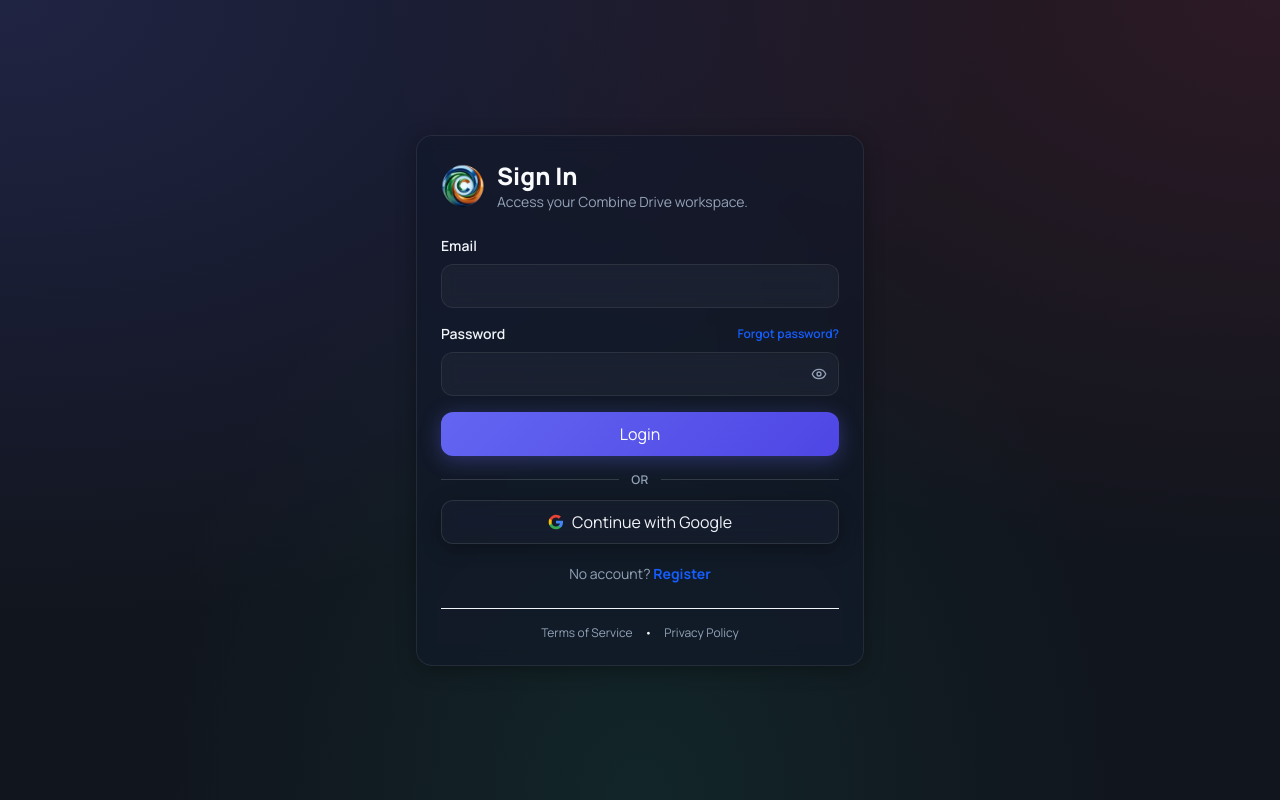
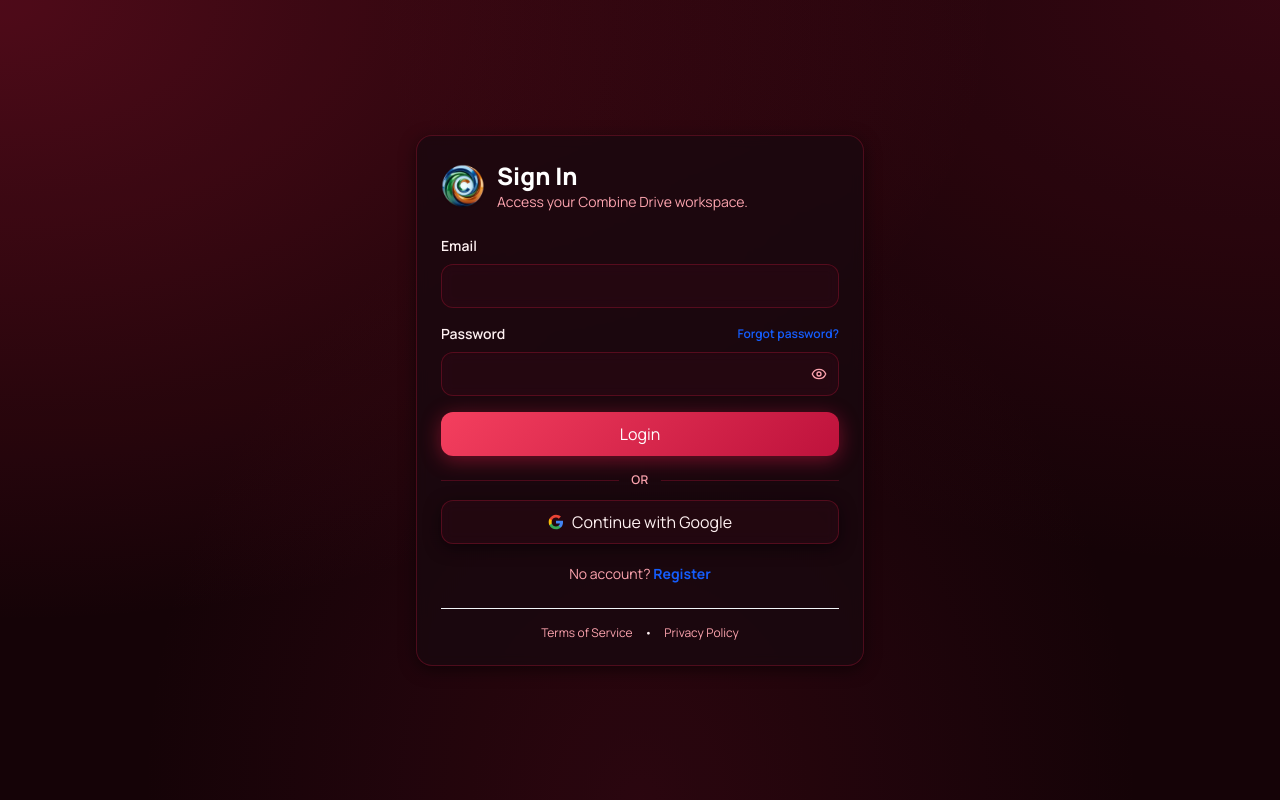
Before and after one commit to Chetan302003/combine-drive, a React (Vite) app in the folder frontend/: page /login in a window 1280 px wide. Built offline with nearby package versions, Linux system fonts and the light colour scheme; no server answers.

Commit message:
feat: add Activity Log and Trash pages with stylesheet and update documentation

```diff
--- a/frontend/src/pages/ActivityLogPage.tsx
+++ b/frontend/src/pages/ActivityLogPage.tsx
@@ -172,7 +172,7 @@ export function ActivityLogPage() {
               const EntityIcon = log.entityType === 'folder' ? Folder : FileText
 
               return (
-                <div key={log.id} className="flex flex-col sm:flex-row sm:items-center justify-between gap-4 p-5 hover:bg-slate-50 transition-colors">
+                <div key={log.id} className="flex flex-col sm:flex-row sm:items-center justify-between gap-4 p-5 hover:bg-slate-100 transition-colors">
                   <div className="flex items-start gap-4">
                     <div className={cn("flex h-9 w-9 items-center justify-center rounded-xl border font-bold shrink-0", badge.bg)}>
                       <badge.icon className="h-4 w-4" />
--- a/frontend/src/pages/TrashPage.tsx
+++ b/frontend/src/pages/TrashPage.tsx
@@ -169,7 +169,7 @@ export function TrashPage() {
               </thead>
               <tbody>
                 {files.map((file) => (
-                  <tr key={file.id} className="border-b border-slate-100 hover:bg-slate-50/50 transition">
+                  <tr key={file.id} className="border-b border-slate-200/40 hover:bg-slate-100 transition-colors">
                     <td className="p-4">
                       <input
                         type="checkbox"
--- a/frontend/src/style.css
+++ b/frontend/src/style.css
@@ -45,41 +45,41 @@
 
 :root.dark {
   --bg-gradient:
-    radial-gradient(at 0% 0%, rgba(99, 102, 241, 0.18) 0px, transparent 55%),
-    radial-gradient(at 100% 0%, rgba(244, 63, 94, 0.12) 0px, transparent 50%),
-    radial-gradient(at 50% 100%, rgba(16, 185, 129, 0.1) 0px, transparent 55%),
-    #090d16;
-  --text-primary: #f1f5f9;
-  --text-secondary: #94a3b8;
-  --text-bold: #f8fafc;
-  --card-bg: rgba(18, 24, 43, 0.55);
-  --card-border: rgba(255, 255, 255, 0.08);
-  --sidebar-bg: rgba(10, 15, 28, 0.65);
-  --sidebar-border: rgba(255, 255, 255, 0.08);
-  --input-bg: rgba(255, 255, 255, 0.04);
-  --input-border: rgba(255, 255, 255, 0.08);
-  --input-focus-bg: rgba(255, 255, 255, 0.08);
-  --shadow-color: rgba(0, 0, 0, 0.3);
-  --shadow-hover: rgba(0, 0, 0, 0.4);
-  --active-nav-bg: linear-gradient(135deg, rgba(99, 102, 241, 0.15) 0%, rgba(244, 63, 94, 0.05) 100%);
-  --active-nav-text: #f8fafc;
-  --active-nav-border: #6366f1;
-  --button-shadow: rgba(99, 102, 241, 0.35);
-  --button-hover-shadow: rgba(99, 102, 241, 0.5);
-  --outline-btn-bg: rgba(255, 255, 255, 0.02);
-  --outline-btn-border: rgba(255, 255, 255, 0.1);
+    radial-gradient(at 0% 0%, rgba(225, 29, 72, 0.28) 0px, transparent 55%),
+    radial-gradient(at 100% 0%, rgba(159, 18, 57, 0.22) 0px, transparent 50%),
+    radial-gradient(at 50% 100%, rgba(136, 19, 55, 0.18) 0px, transparent 55%),
+    #0a0204;
+  --text-primary: #fff1f2;
+  --text-secondary: #fda4af;
+  --text-bold: #ffffff;
+  --card-bg: rgba(24, 9, 15, 0.75);
+  --card-border: rgba(225, 29, 72, 0.25);
+  --sidebar-bg: rgba(18, 6, 11, 0.85);
+  --sidebar-border: rgba(225, 29, 72, 0.2);
+  --input-bg: rgba(225, 29, 72, 0.06);
+  --input-border: rgba(225, 29, 72, 0.25);
+  --input-focus-bg: rgba(225, 29, 72, 0.12);
+  --shadow-color: rgba(0, 0, 0, 0.5);
+  --shadow-hover: rgba(225, 29, 72, 0.25);
+  --active-nav-bg: linear-gradient(135deg, rgba(225, 29, 72, 0.25) 0%, rgba(159, 18, 57, 0.15) 100%);
+  --active-nav-text: #ffffff;
+  --active-nav-border: #f43f5e;
+  --button-shadow: rgba(225, 29, 72, 0.45);
+  --button-hover-shadow: rgba(225, 29, 72, 0.65);
+  --outline-btn-bg: rgba(225, 29, 72, 0.05);
+  --outline-btn-border: rgba(225, 29, 72, 0.25);
 
   /* Overrides for Tailwind Slate Utilities in Dark Mode */
-  --slate-50-override: rgba(255, 255, 255, 0.03);
-  --slate-100-override: rgba(255, 255, 255, 0.08);
-  --slate-200-override: rgba(255, 255, 255, 0.15);
+  --slate-50-override: rgba(225, 29, 72, 0.05);
+  --slate-100-override: rgba(225, 29, 72, 0.12);
+  --slate-200-override: rgba(225, 29, 72, 0.25);
 
   /* Overrides for Alerts/Status messages in Dark Mode */
-  --blue-bg-override: rgba(59, 130, 246, 0.15);
-  --blue-text-override: #93c5fd;
-  --emerald-bg-override: rgba(16, 185, 129, 0.15);
+  --blue-bg-override: rgba(225, 29, 72, 0.2);
+  --blue-text-override: #f472b6;
+  --emerald-bg-override: rgba(16, 185, 129, 0.2);
   --emerald-text-override: #6ee7b7;
-  --red-bg-override: rgba(239, 68, 68, 0.15);
+  --red-bg-override: rgba(225, 29, 72, 0.25);
   --red-text-override: #fca5a5;
 }
 
@@ -162,13 +162,14 @@ section.bg-white:not(button) {
 }
 
 /* Hover effects for background classes */
-.hover\:bg-slate-100:hover {
+.hover\:bg-slate-50:hover,
+.hover\:bg-slate-50\/50:hover,
+.hover\:bg-slate-100:hover,
+.hover\:bg-slate-100\/50:hover {
   background-color: var(--slate-100-override) !important;
-  opacity: 0.9;
 }
 .hover\:bg-slate-200:hover {
   background-color: var(--slate-200-override) !important;
-  opacity: 0.95;
 }
 
 /* Base Text Color Overrides */
@@ -190,14 +191,31 @@ p, span, h1, h2, h3, h4, h5, h6, label, div, td, th {
   color: var(--text-bold) !important;
 }
 
-/* Futuristic Glass Sidebar - hardware accelerated */
+/* Hardware-Accelerated Performance Layer Promotion */
+aside,
+.card,
+nav a,
+input,
+select,
+button {
+  transform: translateZ(0);
+  will-change: transform;
+}
+
+/* Skip layout & paint phase for off-screen list & grid items */
+.grid > div,
+.space-y-2 > div {
+  content-visibility: auto;
+  contain-intrinsic-size: 0 120px;
+}
+
+/* Futuristic Glass Sidebar - hardware accelerated & GPU composite */
 aside {
   background: var(--sidebar-bg) !important;
-  backdrop-filter: blur(12px);
-  -webkit-backdrop-filter: blur(12px);
+  backdrop-filter: blur(8px);
+  -webkit-backdrop-filter: blur(8px);
   border-right: 1px solid var(--sidebar-border) !important;
   box-shadow: 4px 0 20px var(--shadow-color) !important;
-  transform: translateZ(0);
 }
 
 /* Profile divider inside sidebar */
@@ -211,23 +229,18 @@ aside {
 div.border.border-slate-200,
 .card {
   background: var(--card-bg) !important;
-  backdrop-filter: blur(8px);
-  -webkit-backdrop-filter: blur(8px);
+  backdrop-filter: blur(6px);
+  -webkit-backdrop-filter: blur(6px);
   border: 1px solid var(--card-border) !important;
-  box-shadow:
-    0 4px 20px var(--shadow-color),
-    0 1px 3px rgba(0, 0, 0, 0.03) !important;
+  box-shadow: 0 4px 16px var(--shadow-color) !important;
   transition: transform 0.15s ease, box-shadow 0.15s ease;
-  transform: translateZ(0);
 }
 
 .rounded-xl.border-slate-200:hover,
 .rounded-2xl.border-slate-200:hover {
   background: var(--card-bg) !important;
   border-color: var(--outline-btn-border) !important;
-  box-shadow:
-    0 8px 25px var(--shadow-hover),
-    0 1px 6px rgba(0, 0, 0, 0.06) !important;
+  box-shadow: 0 6px 20px var(--shadow-hover) !important;
   transform: translateY(-1px) translateZ(0);
 }
 
@@ -280,10 +293,10 @@ nav a:not(.active):hover, aside a:not(.active):hover {
   transform: translateX(3px);
 }
 
-/* Glowing Modern Buttons */
+/* Glowing Crimson Modern Buttons */
 button.bg-blue-600,
 .bg-blue-600 {
-  background: linear-gradient(135deg, #6366f1 0%, #4f46e5 100%) !important;
+  background: linear-gradient(135deg, #f43f5e 0%, #be123c 100%) !important;
   border: none !important;
   color: white !important;
   box-shadow: 0 4px 20px var(--button-shadow) !important;
@@ -292,7 +305,7 @@ button.bg-blue-600,
 
 button.bg-blue-600:hover,
 .bg-blue-600:hover {
-  background: linear-gradient(135deg, #4f46e5 0%, #4338ca 100%) !important;
+  background: linear-gradient(135deg, #be123c 0%, #9f1239 100%) !important;
   box-shadow: 0 6px 25px var(--button-hover-shadow) !important;
   transform: translateY(-1px);
 }
@@ -383,8 +396,8 @@ aside .card .bg-slate-100 {
 }
 
 aside .card .bg-slate-100 > .bg-blue-600 {
-  background: linear-gradient(90deg, #6366f1 0%, #3b82f6 100%) !important;
-  box-shadow: 0 0 8px rgba(99, 102, 241, 0.6) !important;
+  background: linear-gradient(90deg, #f43f5e 0%, #e11d48 100%) !important;
+  box-shadow: 0 0 10px rgba(244, 63, 94, 0.7) !important;
   border-radius: 9999px !important;
 }
 
```
Also changed, not shown: 1 other file (tests, documents, lock files or other folders).
